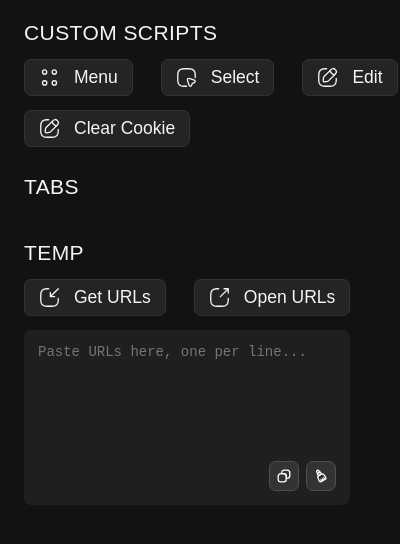
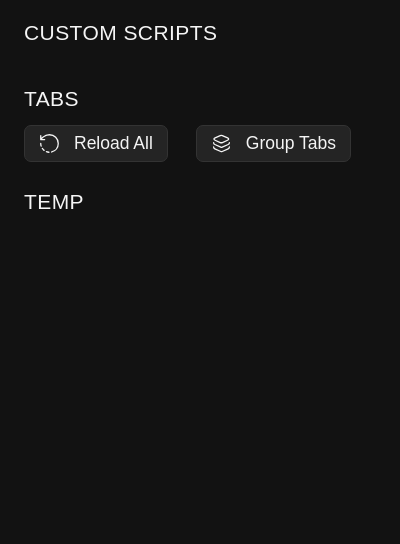
Before and after one commit to 0adiy/QuickTools, a browser extension: page popup/popup.html in a window 400 px wide. Both pictures are taken after a click on the heading "TABS". Shown: the top 544 px of the page. Drawn offline with Linux system fonts and the light colour scheme.

Commit message:
add persistence to details elements and refactoring

```diff
--- a/popup/handlers.js
+++ b/popup/handlers.js
@@ -8,17 +8,17 @@ export function handleInput() {
 
 export async function handleGetUrls() {
 	const tabs = await chrome.tabs.query({ currentWindow: true });
-  $("#urlTextbox").value = tabs.map(tab => tab.url).join("\n");
+	$("#urlTextbox").value = tabs.map((tab) => tab.url).join("\n");
 	localStorage.setItem("urlTextbox", $("#urlTextbox").value);
 }
 
 export function handleOpenUrls() {
 	const urls = $("#urlTextbox")
 		.value.split("\n")
-    .map(url => url.trim())
-    .filter(url => url.startsWith("http"));
+		.map((url) => url.trim())
+		.filter((url) => url.startsWith("http"));
 
-  urls.forEach(url => chrome.tabs.create({ url }));
+	urls.forEach((url) => chrome.tabs.create({ url }));
 }
 
 export function handleClearText() {
@@ -33,13 +33,13 @@ export function handleCopyText() {
 }
 
 export function handleReloadAll() {
-  chrome.tabs.query({}, allTab => {
-    allTab.forEach(tab => chrome.tabs.reload(tab.id));
+	chrome.tabs.query({}, (allTab) => {
+		allTab.forEach((tab) => chrome.tabs.reload(tab.id));
 	});
 }
 
 export function handleGroupTabs() {
-  chrome.tabs.query({}, tabs => {
+	chrome.tabs.query({}, (tabs) => {
 		const domainToTabs = tabs.reduce((acc, tab) => {
 			const url = new URL(tab.url);
 			const domain = url.hostname;
@@ -50,9 +50,9 @@ export function handleGroupTabs() {
 			return acc;
 		}, {});
 
-    chrome.tabGroups.query({}, groups => {
+		chrome.tabGroups.query({}, (groups) => {
 			const domainToGroupId = {};
-      groups.forEach(group => {
+			groups.forEach((group) => {
 				domainToGroupId[group.title] = group.id;
 			});
 
@@ -72,13 +72,13 @@ export function handleGroupTabs() {
 						{
 							tabIds: tabIds,
 						},
-            newGroupId => {
+						(newGroupId) => {
 							chrome.tabGroups.create(
 								{
 									title: domain,
 									color: "blue",
 								},
-                group => {
+								(group) => {
 									chrome.tabs.group({
 										groupId: group.id,
 										tabIds: tabIds,
@@ -94,7 +94,7 @@ export function handleGroupTabs() {
 }
 
 export function handleEnableContextMenu() {
-  chrome.tabs.query({ active: true, currentWindow: true }, tabs => {
+	chrome.tabs.query({ active: true, currentWindow: true }, (tabs) => {
 		const tabId = tabs[0].id;
 
 		chrome.scripting.executeScript({
@@ -102,7 +102,7 @@ export function handleEnableContextMenu() {
 			func: () => {
 				document.addEventListener(
 					"contextmenu",
-          e => e.stopPropagation(),
+					(e) => e.stopPropagation(),
 					true
 				);
 			},
@@ -111,7 +111,7 @@ export function handleEnableContextMenu() {
 }
 
 export function handleEnableSelection() {
-  chrome.tabs.query({ active: true, currentWindow: true }, tabs => {
+	chrome.tabs.query({ active: true, currentWindow: true }, (tabs) => {
 		const tabId = tabs[0].id;
 
 		chrome.scripting.executeScript({
@@ -119,7 +119,7 @@ export function handleEnableSelection() {
 			func: () => {
 				document.addEventListener(
 					"selectstart",
-          e => e.stopPropagation(),
+					(e) => e.stopPropagation(),
 					true
 				);
 			},
@@ -128,7 +128,7 @@ export function handleEnableSelection() {
 }
 
 export function handleEnableContentEditing() {
-  chrome.tabs.query({ active: true, currentWindow: true }, tabs => {
+	chrome.tabs.query({ active: true, currentWindow: true }, (tabs) => {
 		const tabId = tabs[0].id;
 
 		chrome.scripting.executeScript({
@@ -139,3 +139,31 @@ export function handleEnableContentEditing() {
 		});
 	});
 }
+
+export function handleClearCookies() {
+	chrome.tabs.query({ active: true, currentWindow: true }, (tabs) => {
+		if (tabs.length > 0) {
+			const domain = new URL(tabs[0].url).hostname;
+			console.log("Current domain:", domain);
+
+			chrome.cookies.getAll({ domain }, (cookies) => {
+				console.log("Cookies found:", cookies);
+				if (cookies.length === 0) {
+					console.warn("No cookies found for this domain.");
+				} else {
+					cookies.forEach((cookie) => {
+						chrome.cookies.remove({
+							url: `http${cookie.secure ? "s" : ""}://${cookie.domain}${
+								cookie.path
+							}`,
+							name: cookie.name,
+						});
+					});
+					console.log("Cookies cleared.");
+				}
+			});
+		} else {
+			console.warn("No active tab found.");
+		}
+	});
+}
--- a/popup/popup.html
+++ b/popup/popup.html
@@ -9,7 +9,7 @@
 	</head>
 
 	<body>
-		<details id="custom-scripts-category" open class="card">
+		<details id="custom-scripts-category" class="card">
 			<!-- category -->
 			<summary class="category-box">
 				<div class="category-text">Custom Scripts</div>
@@ -194,7 +194,7 @@
 			</div>
 		</details>
 
-		<details id="tabs-category" open class="card">
+		<details id="tabs-category" class="card">
 			<!-- category -->
 			<summary class="category-box">
 				<div class="category-text">Tabs</div>
@@ -286,7 +286,7 @@
 			</div>
 		</details>
 
-		<details id="temp-category" open class="card">
+		<details id="temp-category" class="card">
 			<!-- category -->
 			<summary class="category-box">
 				<div class="category-text">Temp</div>
--- a/popup/popup.js
+++ b/popup/popup.js
@@ -1,13 +1,3 @@
-// utils
-const $ = document.querySelector.bind(document);
-const $$ = document.querySelectorAll.bind(document);
-
-// TODO - load if the `open` is set on a details element or not
-
-// Load urlTextbox with local storage
-$("#urlTextbox").value = localStorage.getItem("urlTextbox") || "";
-$("#urlTextbox").focus();
-
 // Import handler functions
 import {
 	handleInput,
@@ -20,7 +10,29 @@ import {
 	handleEnableContextMenu,
 	handleEnableSelection,
 	handleEnableContentEditing,
+	handleClearCookies,
 } from "./handlers.js";
+
+// utils
+const $ = document.querySelector.bind(document);
+const $$ = document.querySelectorAll.bind(document);
+
+// Attaching and loading <details> `open` attribute
+for (let x of ["custom-scripts-category", "tabs-category", "temp-category"]) {
+	// console.log(x, localStorage.getItem(x));
+	const ref = $(`#${x}`);
+	ref.open = localStorage.getItem(x) === "true" ? true : false;
+
+	ref.addEventListener("click", (e) => {
+		const val = ref.open;
+		localStorage.setItem(x, `${!val}`);
+		ref.open = val;
+	});
+}
+
+// Load urlTextbox with local storage
+$("#urlTextbox").value = localStorage.getItem("urlTextbox") || "";
+$("#urlTextbox").focus();
 
 // Attaching listeners
 $("#urlTextbox").addEventListener("input", handleInput);
@@ -36,31 +48,4 @@ $("#enableContentEditing").addEventListener(
 	"click",
 	handleEnableContentEditing
 );
-
-$("#clearCookies").addEventListener("click", () => {
-	chrome.tabs.query({ active: true, currentWindow: true }, (tabs) => {
-		if (tabs.length > 0) {
-			const domain = new URL(tabs[0].url).hostname;
-			console.log("Current domain:", domain);
-
-			chrome.cookies.getAll({ domain }, (cookies) => {
-				console.log("Cookies found:", cookies);
-				if (cookies.length === 0) {
-					console.warn("No cookies found for this domain.");
-				} else {
-					cookies.forEach((cookie) => {
-						chrome.cookies.remove({
-							url: `http${cookie.secure ? "s" : ""}://${cookie.domain}${
-								cookie.path
-							}`,
-							name: cookie.name,
-						});
-					});
-					console.log("Cookies cleared.");
-				}
-			});
-		} else {
-			console.warn("No active tab found.");
-		}
-	});
-});
+$("#clearCookies").addEventListener("click", handleClearCookies);
```
Lines whose indentation alone changed are shown as unchanged.
